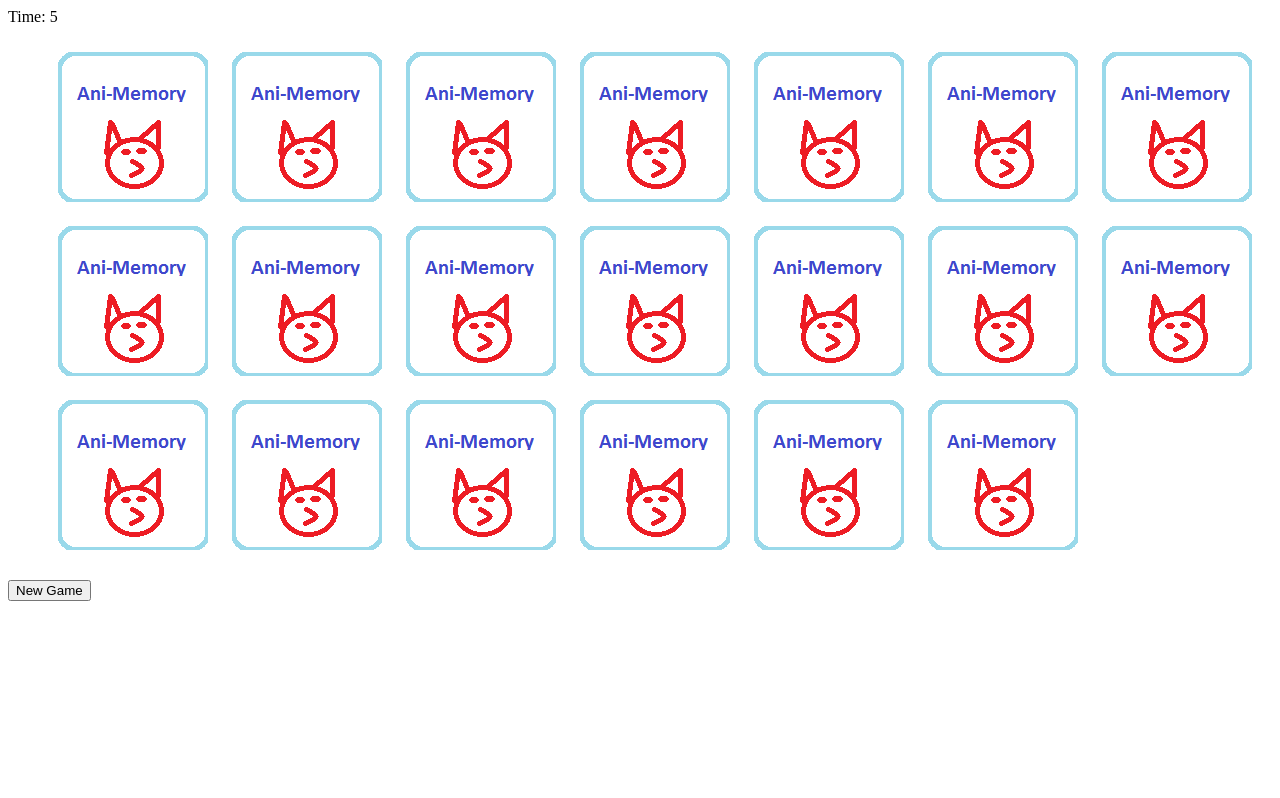
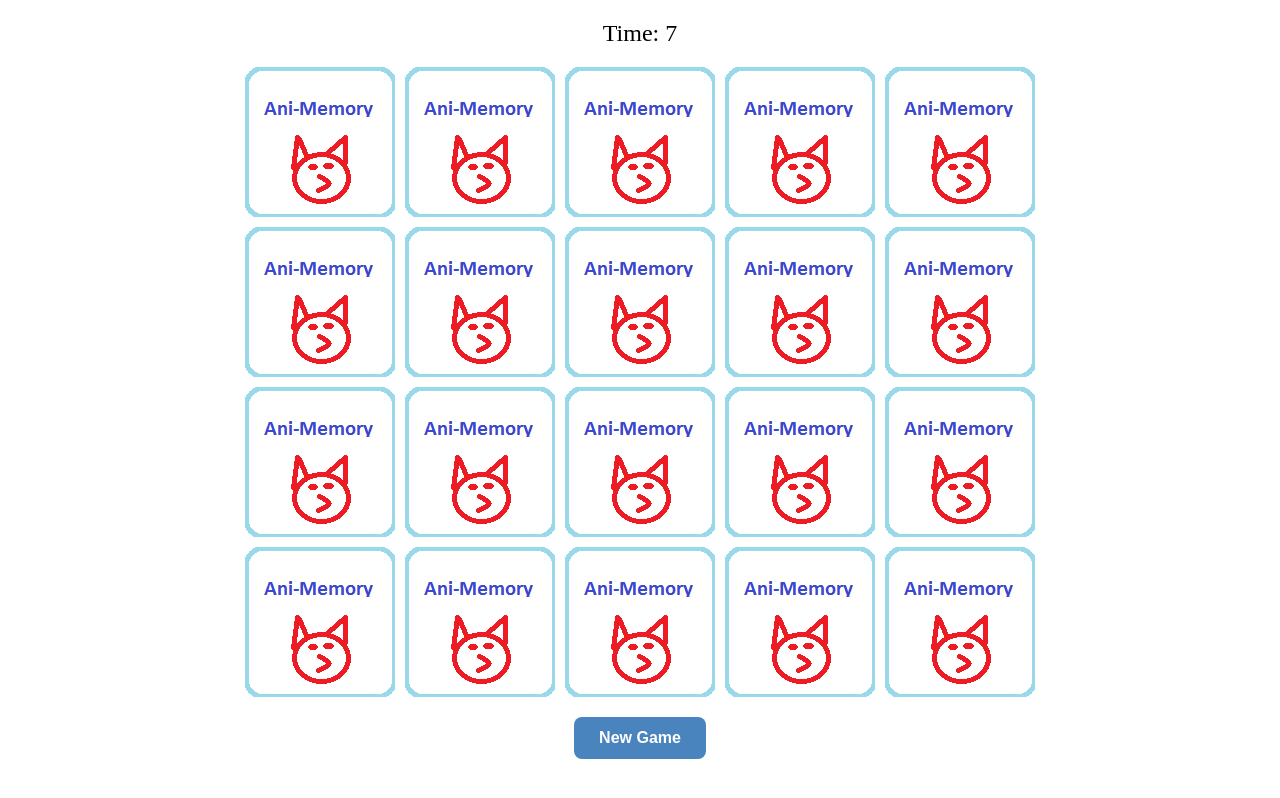
Before and after one commit to chanintimbal/CST356, a website with bundled scripts: page Lab7/index.html in a window 1280 px wide. Built offline with nearby package versions, Linux system fonts and the light colour scheme.

Commit message:
first iteration of Lab 7, setup

```diff
--- a/Lab7/style.css
+++ b/Lab7/style.css
@@ -1,9 +1,41 @@
+#gameBoard {
+    display: grid;
+    grid-template-columns: repeat(5, 150px);
+    grid-template-rows: repeat(4, 150px);
+    gap: 10px;
+    justify-content: center;
+    padding: 0;
+    list-style: none;
+}
+
 .card {
     width: 150px;
     height: 150px;
     background-image: url('img/animemory.png');
     background-size: cover;
-        display: inline-block;
-        margin: 10px;
     cursor: pointer;
 }
+
+#newGame {
+    display: block;
+    margin: 20px auto;
+    padding: 12px 25px;
+    background-color: #4a84bf;
+    color: white;
+    border: none;
+    border-radius: 8px;
+    font-size: 16px;
+    font-weight: bold;
+    cursor: pointer;
+}
+
+#newGame:hover {
+    background-color: #356b9e;
+}
+
+#gameTimer {
+    text-align: center;
+    font-size: 24px;
+    margin: 20px auto;
+    width: auto;
+}
```
Lines whose indentation alone changed are shown as unchanged.
